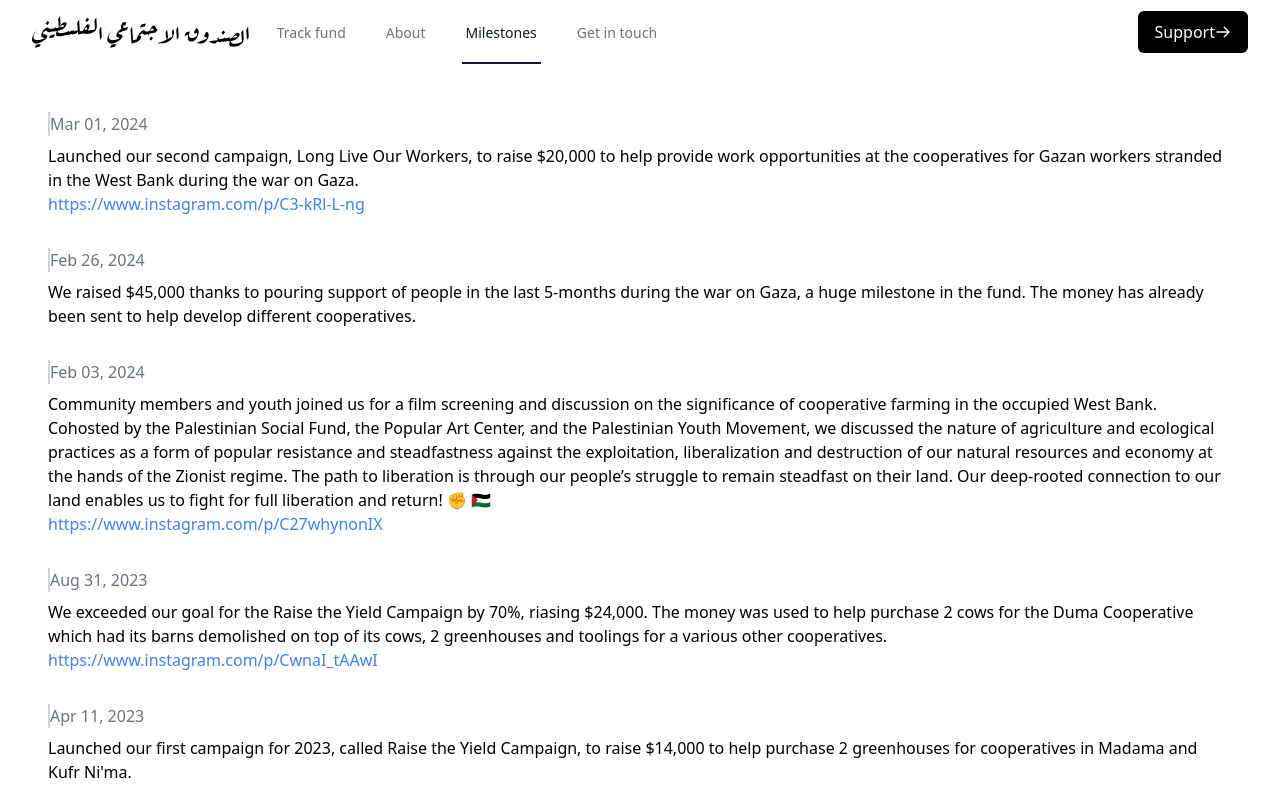
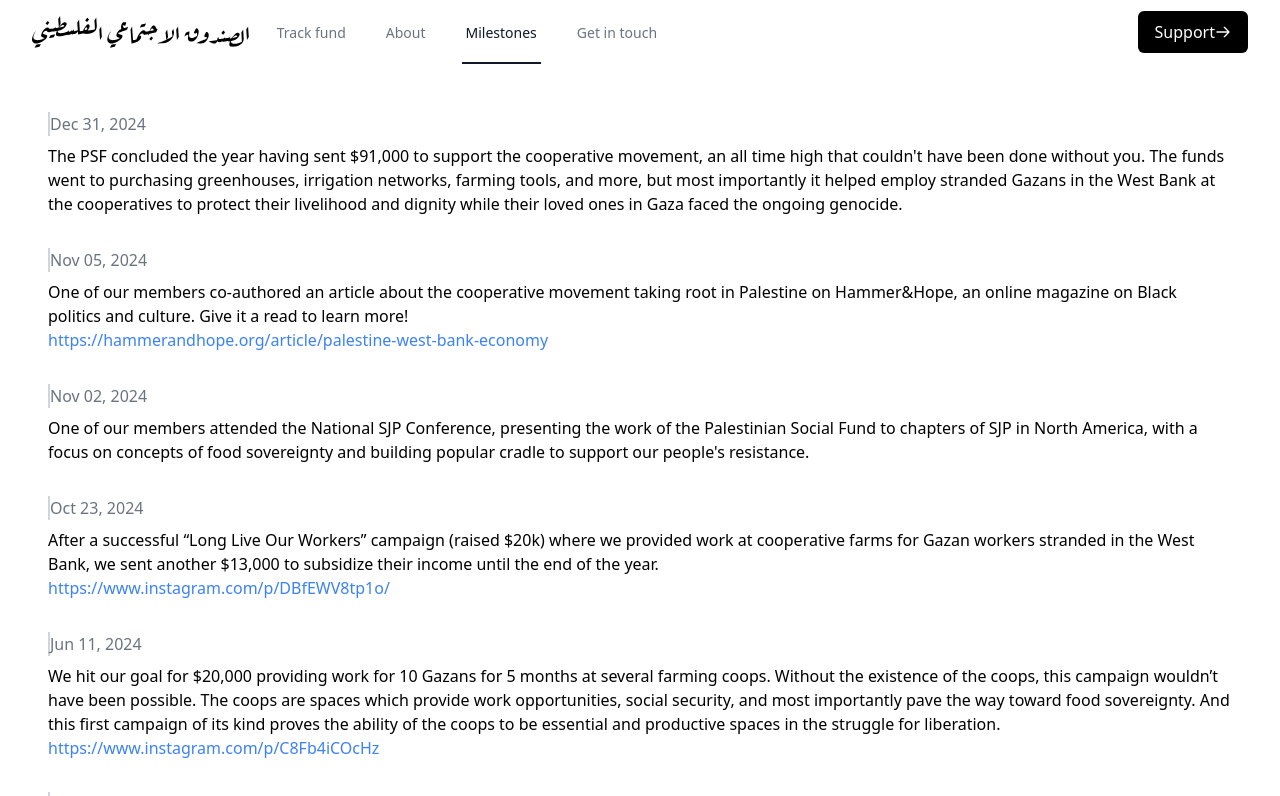
Before and after one commit to psfund/palestiniansocialfund.com, a Next.js app: page /milestones in a window 1280 px wide. Shown: the top 796 px of the page. Built offline with nearby package versions, Linux system fonts and the light colour scheme; what tailwindcss-rtl would draw is missing.

Commit message:
add recent milestones

```diff
--- a/src/pages/milestones.js
+++ b/src/pages/milestones.js
@@ -1,6 +1,47 @@
 import { MainLayout } from "src/layouts";
 
 const milestones = [
+  {
+    id: 25,
+    date: "Dec 31, 2024",
+    description: `
+      The PSF concluded the year having sent $91,000 to support the cooperative movement, an all time high that
+      couldn't have been done without you. The funds went to purchasing greenhouses, irrigation networks, farming
+      tools, and more, but most importantly it helped employ stranded Gazans in the West Bank at the cooperatives
+      to protect their livelihood and dignity while their loved ones in Gaza faced the ongoing genocide.
+    `,
+    url: "",
+  },
+  {
+    id: 24,
+    date: "Nov 05, 2024",
+    description: `One of our members co-authored an article about the cooperative movement taking root in Palestine on Hammer&Hope, an online magazine on Black politics and culture. Give it a read to learn more!`,
+    url: "https://hammerandhope.org/article/palestine-west-bank-economy",
+  },
+  {
+    id: 23,
+    date: "Nov 02, 2024",
+    description: `One of our members attended the National SJP Conference, presenting the work of the Palestinian Social Fund to chapters of SJP in North America, with a focus on concepts of food sovereignty and building popular cradle to support our people's resistance.`,
+    url: "",
+  },
+  {
+    id: 22,
+    date: "Oct 23, 2024",
+    description: `After a successful “Long Live Our Workers” campaign (raised $20k) where we provided work at cooperative farms for Gazan workers stranded in the West Bank, we sent another $13,000 to subsidize their income until the end of the year.`,
+    url: "https://www.instagram.com/p/DBfEWV8tp1o/",
+  },
+  {
+    id: 21,
+    date: "Jun 11, 2024",
+    description: `We hit our goal for $20,000 providing work for 10 Gazans for 5 months at several farming coops. Without the existence of the coops, this campaign wouldn’t have been possible. The coops are spaces which provide work opportunities, social security, and most importantly pave the way toward food sovereignty. And this first campaign of its kind proves the ability of the coops to be essential and productive spaces in the struggle for liberation.`,
+    url: "https://www.instagram.com/p/C8Fb4iCOcHz",
+  },
+  {
+    id: 21,
+    date: "Jun 11, 2024",
+    description: `We hit our goal for $20,000 providing work for 10 Gazans for 5 months at several farming coops. Without the existence of the coops, this campaign wouldn’t have been possible. The coops are spaces which provide work opportunities, social security, and most importantly pave the way toward food sovereignty. And this first campaign of its kind proves the ability of the coops to be essential and productive spaces in the struggle for liberation.`,
+    url: "https://www.instagram.com/p/C8Fb4iCOcHz",
+  },
   {
     id: 20,
     date: "Mar 01, 2024",
```
